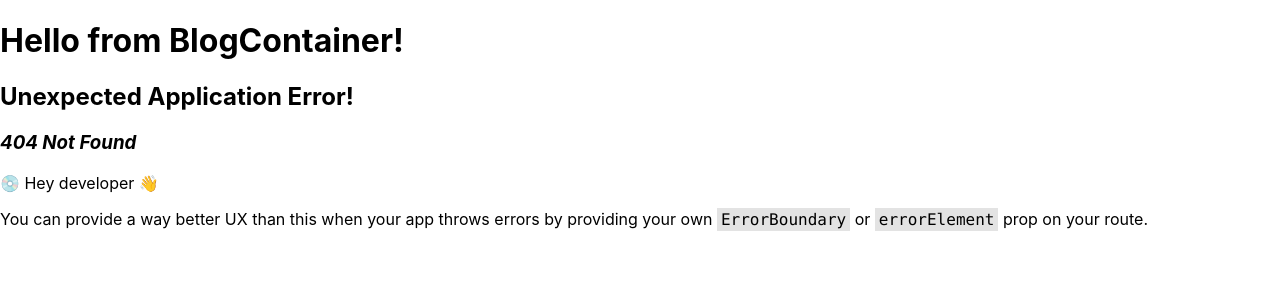
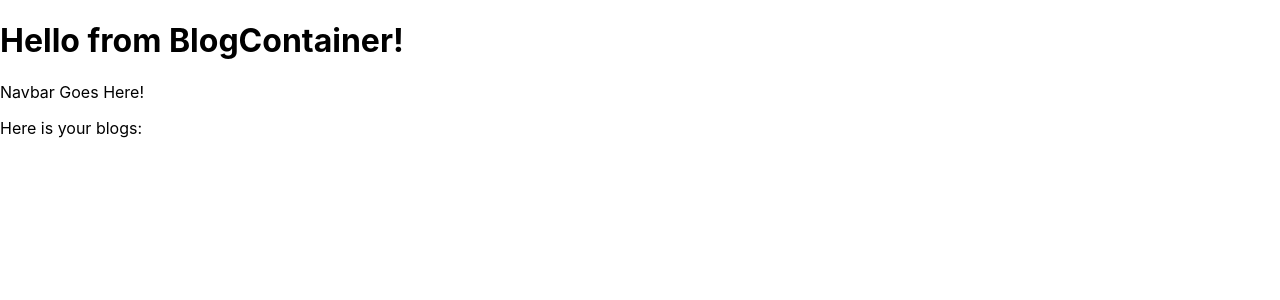
Before and after one commit to L1ly-42/Blog_Frontend, a React (Create React App) app: page /1/all_blogs in a window 1280 px wide. Before the commit this address had no page. Shown: the top 300 px of the page. Built offline with nearby package versions, Linux system fonts and the light colour scheme.

Commit message:
all_blogs route works

```diff
--- a/src/Components/BlogList.jsx
+++ b/src/Components/BlogList.jsx
@@ -0,0 +1,7 @@
+const BlogList = () => {
+    return (
+        <p>Here is your blogs:</p>
+    );
+}
+
+export default BlogList;
```
Also changed, not shown: src/Containers/BlogContainer.jsx (+7 -0 lines).
